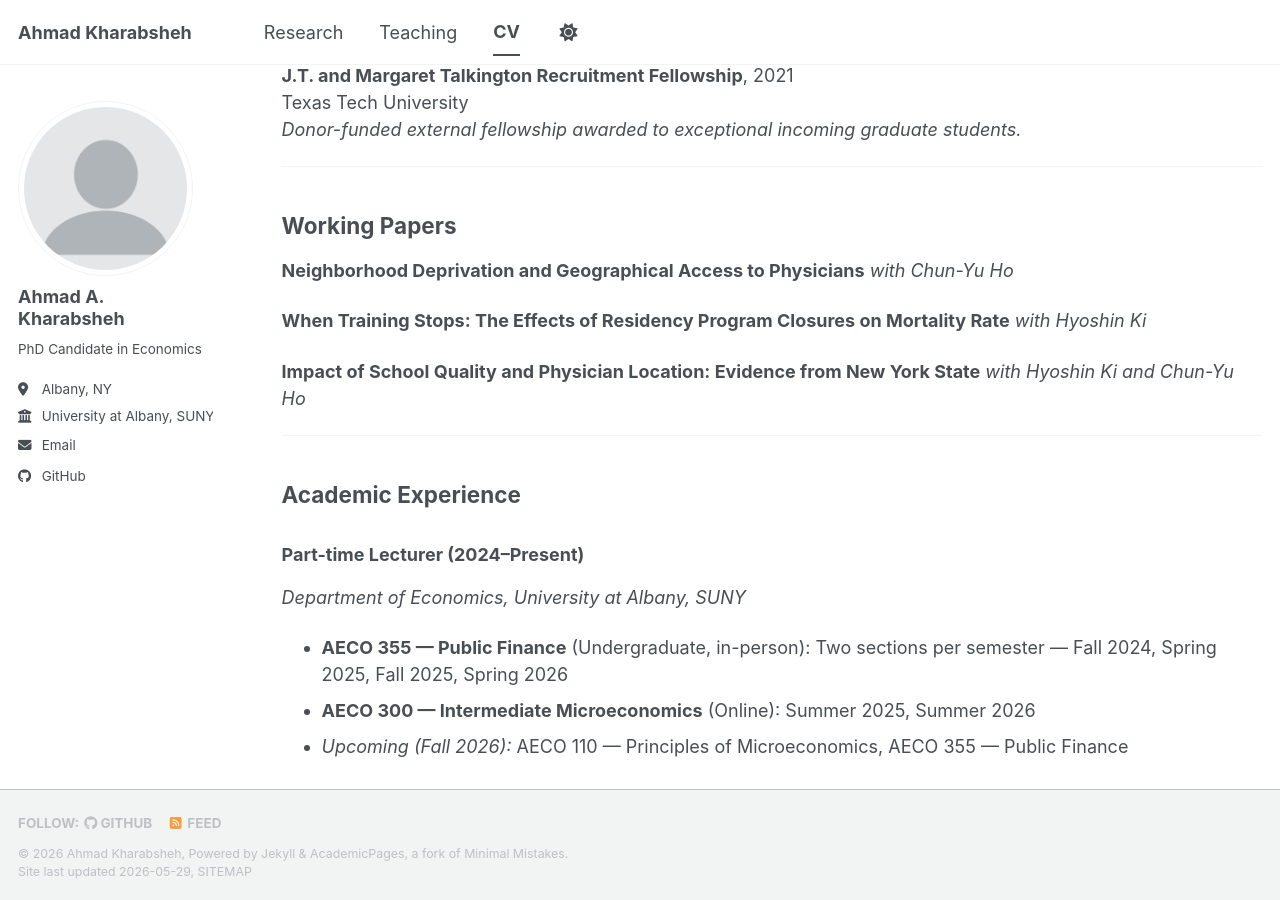
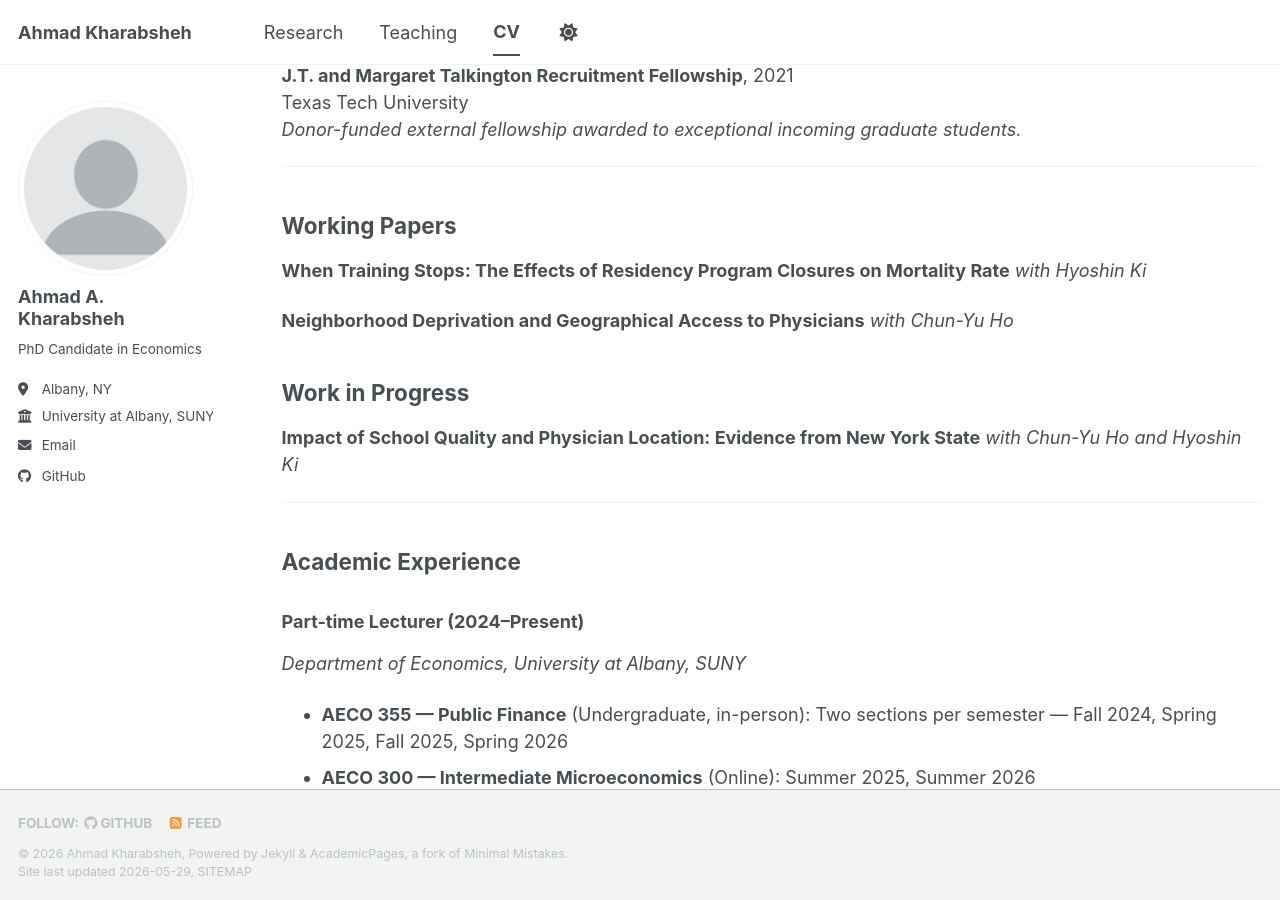
Before and after one commit to Kharabshehahmad/Kharabshehahmad.github.io, a Jekyll site: the page built from _pages/cv.md, in a window 1280 px wide and 900 px high, scrolled down 894 px. Built offline with Jekyll 4.4.1, drawn with Linux system fonts in a browser that asks for light colours; a script bundle is joined from its source files by our own code; library files that are not in the unit come from our copies.

Commit message:
Update cv.md

```diff
--- a/_pages/cv.md
+++ b/_pages/cv.md
@@ -52,14 +52,16 @@ Texas Tech University<br>
 
 ## Working Papers
 
+**When Training Stops: The Effects of Residency Program Closures on Mortality Rate**
+*with Hyoshin Ki*
+
 **Neighborhood Deprivation and Geographical Access to Physicians**
 *with Chun-Yu Ho*
 
-**When Training Stops: The Effects of Residency Program Closures on Mortality Rate**
-*with Hyoshin Ki*
+## Work in Progress
 
 **Impact of School Quality and Physician Location: Evidence from New York State**
-*with Hyoshin Ki and Chun-Yu Ho*
+*with Chun-Yu Ho and Hyoshin Ki*
 
 ---
 
```
